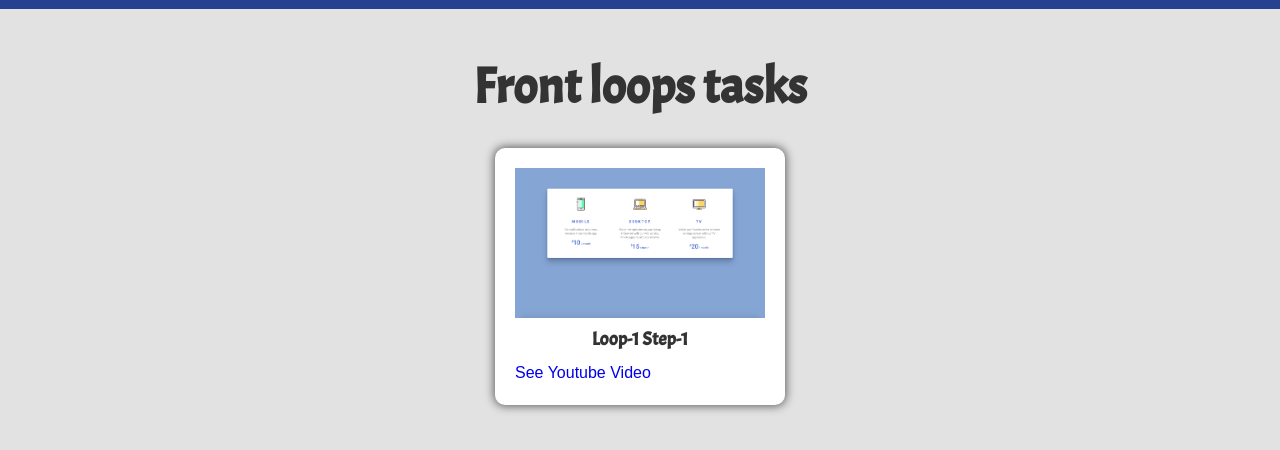
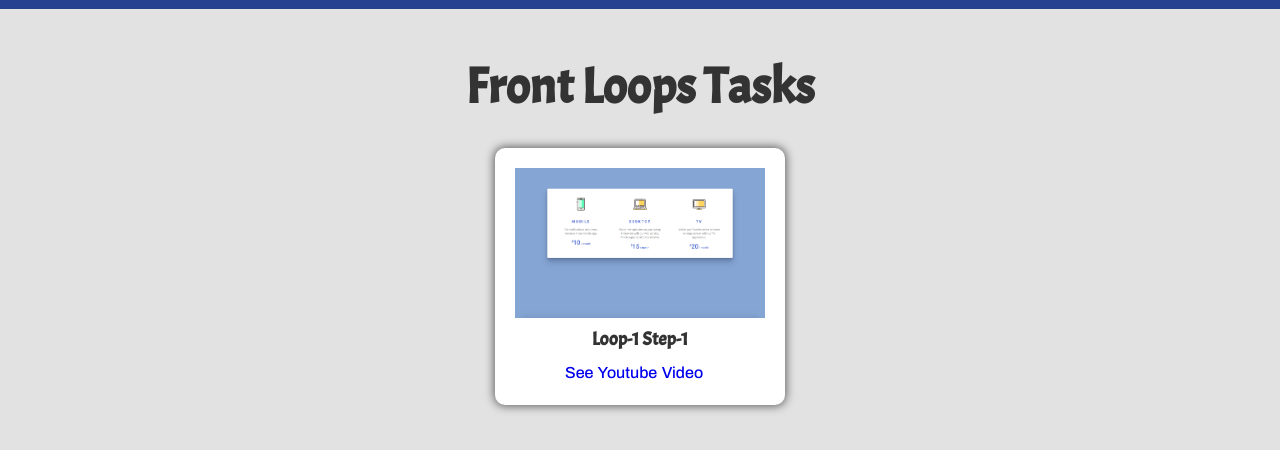
Before and after one commit to mrshuhrat/front-loops-taks-page, a plain HTML site: page index.html in a window 1280 px wide. Shown: the part 70-520 px from the top of the page. Drawn offline with Linux system fonts and the light colour scheme; a web font is replaced by a local one.

Commit message:
change youtube link style

```diff
--- a/css/styles.css
+++ b/css/styles.css
@@ -124,6 +124,7 @@ body {
   margin: 0;
   margin-bottom: 24px;
   text-align: center;
+  text-transform: capitalize;
   font-size: 50px;
   font-family: "Acme", "Archivo", sans-serif;
 }
@@ -200,8 +201,12 @@ body {
 }
 
 .youtube-link {
+  width: 140px;
+  display: inline-flex;
+  margin-left: 50px;
   text-decoration: none;
   text-transform: capitalize;
+  font-weight: 500;
 }
 
 @media only screen and (max-width:450px) {
```
